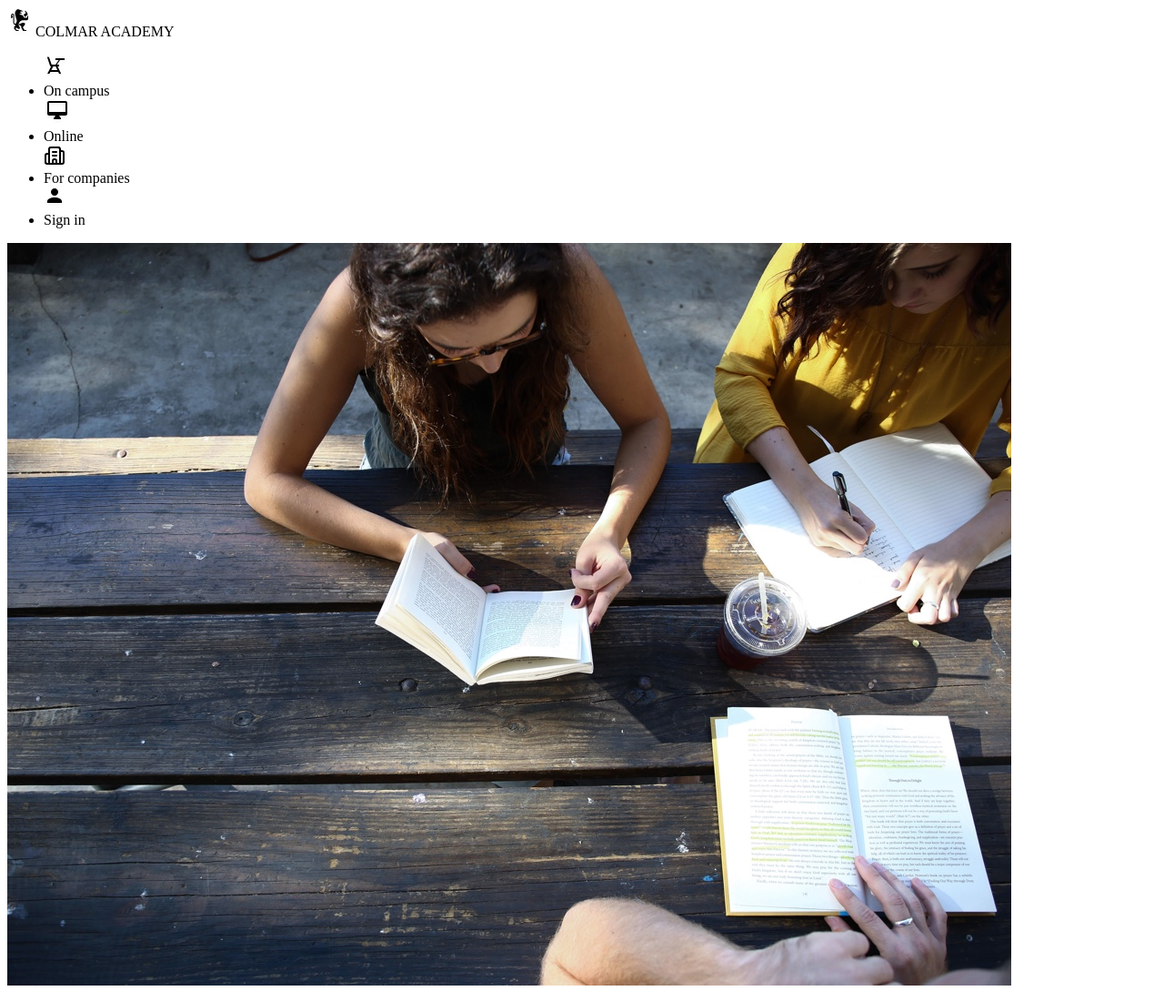
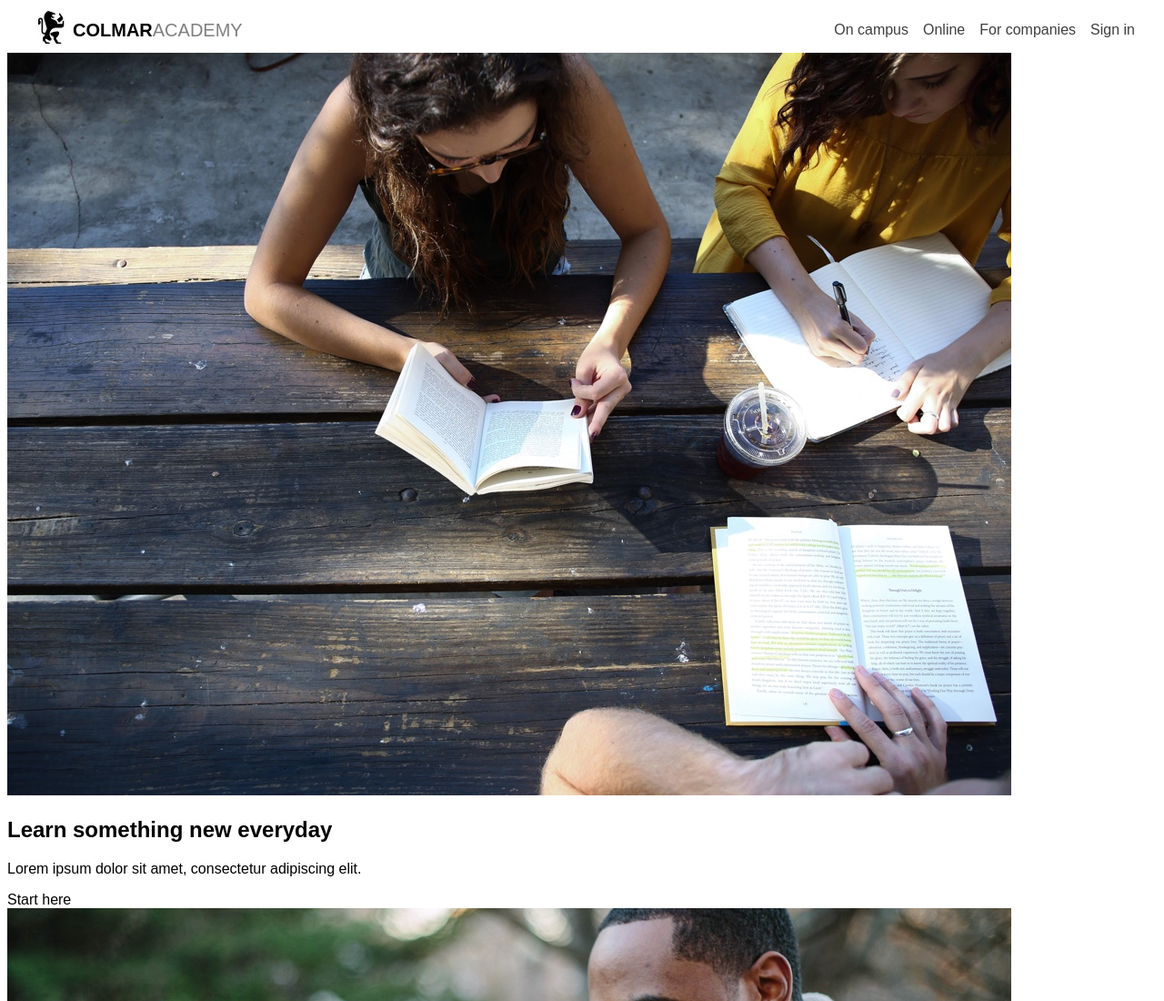
Before and after one commit to bird-sitthan/35-sitthan-colmar, a plain HTML site: page assessment-colmar/WEB-Assessment.html in a window 1280 px wide. Shown: the top 1100 px of the page at 91% size. Drawn offline with Linux system fonts and the light colour scheme.

Commit message:
Header .desktop finished

```diff
--- a/assessment-colmar/WEB-Assessment.css
+++ b/assessment-colmar/WEB-Assessment.css
@@ -0,0 +1,71 @@
+* {
+    font-family: Arial, Helvetica, sans-serif;
+}
+
+
+.desktop-nav {
+    display: flex; /* ทำให้ .desktop-nav เป็น Flexbox เพื่อจัดวางลูกในแนวนอน */
+    align-items: center; /* จัดให้อยู่กึ่งกลางในแนวตั้ง */
+    justify-content: space-between; /* ดันลูกตัวแรกไปซ้าย ตัวสุดท้ายไปขวา และกระจายพื้นที่ตรงกลาง */
+    width: 100%; /* ให้เมนูกว้างเต็มพื้นที่ของ Parent */
+}
+
+.mobile-nav {
+    display: none; /* ซ่อนเมนูสำหรับมือถือไว้ก่อน (จะแสดงเมื่อถึง Media Query) */
+}
+
+.desktop-nav ul {
+    display: flex; /* ทำให้ <li> เรียงเป็นแนวนอนแทนแนวตั้ง */
+    list-style: none; /* เอาจุดหน้ารายการออก */
+    gap: 16px; /* เว้นระยะห่างระหว่างแต่ละ <li> 16px */
+}
+
+.desktop-nav li {
+    display: flex; /* ทำให้รูปภาพและข้อความภายใน <li> อยู่ในแนวเดียวกัน */
+    align-items: center; /* จัดรูปและข้อความให้อยู่กึ่งกลางในแนวตั้ง */
+}
+
+@media (max-width: 768px) { /* ถ้าหน้าจอกว้าง 768px หรือน้อยกว่า */
+
+    .desktop-nav {
+        display: none; /* ซ่อนเมนู Desktop */
+    }
+
+    .mobile-nav {
+        display: flex;  /* แสดงเมนู Mobile และใช้ Flexbox จัดวาง */
+    }
+
+}
+
+header {
+    display: flex; /* ทำให้โลโก้และเมนูอยู่ในแถวเดียวกัน */
+    align-items: center; /* จัดให้อยู่กึ่งกลางในแนวตั้ง */
+    justify-content: space-between; /* โลโก้อยู่ซ้าย เมนูอยู่ขวา */
+    padding-left: 24px; /* ระยะห่างซ้าย 24px ของความกว้างหน้าจอ */
+    padding-right: 24px;
+}
+
+.logo {
+    display: flex;
+    align-items: center;
+    font-size: 20px;
+}
+
+.logo img {
+    width: 48px;
+    height: 48px;
+}
+
+.logo1 {
+    color: black;
+    font-weight: 600;
+}
+
+.logo2 {
+    color: gray;
+    font-weight: 350;
+}
+
+header li {
+    color: rgb(63, 62, 62);
+}
--- a/assessment-colmar/WEB-Assessment.html
+++ b/assessment-colmar/WEB-Assessment.html
@@ -11,28 +11,52 @@
 <body>
 
     <header>
-        <nav>
+        <nav class="desktop-nav">
 
-            <div class ="logo">
+            <div class="logo">
                 <img src="../capstone_colmar_assets/images/ic-logo.svg" alt="logo">
-                <span>COLMAR</span>
-                <span>ACADEMY</span>
+                <span class="logo1">COLMAR</span>
+                <span class="logo2">ACADEMY</span>
             </div>
 
             <ul>
-                <img src="../capstone_colmar_assets/images/ic-on-campus.svg" alt="On campus">
-                <li>On campus</li>
+                <li>
+                <span>On campus</span>
+                </li>
 
-                <img src="../capstone_colmar_assets/images/ic-online.svg" alt="Online">
-                <li>Online</li>
+                <li>
+                <span>Online</span>
+                </li>
 
-                <img src="../capstone_colmar_assets/images/building-2.png" alt="For companies">
-                <li>For companies</li>
+                <li>
+                <span>For companies</span>
+                </li>
 
-                <img src="../capstone_colmar_assets/images/ic-login.svg" alt="Sign in">
-                <li>Sign in</li>
+                <li>
+                <span>Sign in</span>
+                </li>
             </ul>
 
+        </nav>
+
+        <nav class="mobile-nav">
+            <ul>
+            <li>
+            <img src="../capstone_colmar_assets/images/ic-on-campus.svg" alt="On campus">
+            </li>
+
+            <li>
+            <img src="../capstone_colmar_assets/images/ic-online.svg" alt="Online">
+            </li>
+
+            <li>
+            <img src="../capstone_colmar_assets/images/building-2.png" alt="For companies">
+            </li>
+
+            <li>
+            <img src="../capstone_colmar_assets/images/ic-login.svg" alt="Sign in">
+            </li>
+            </ul>
         </nav>
     </header>
 
```
